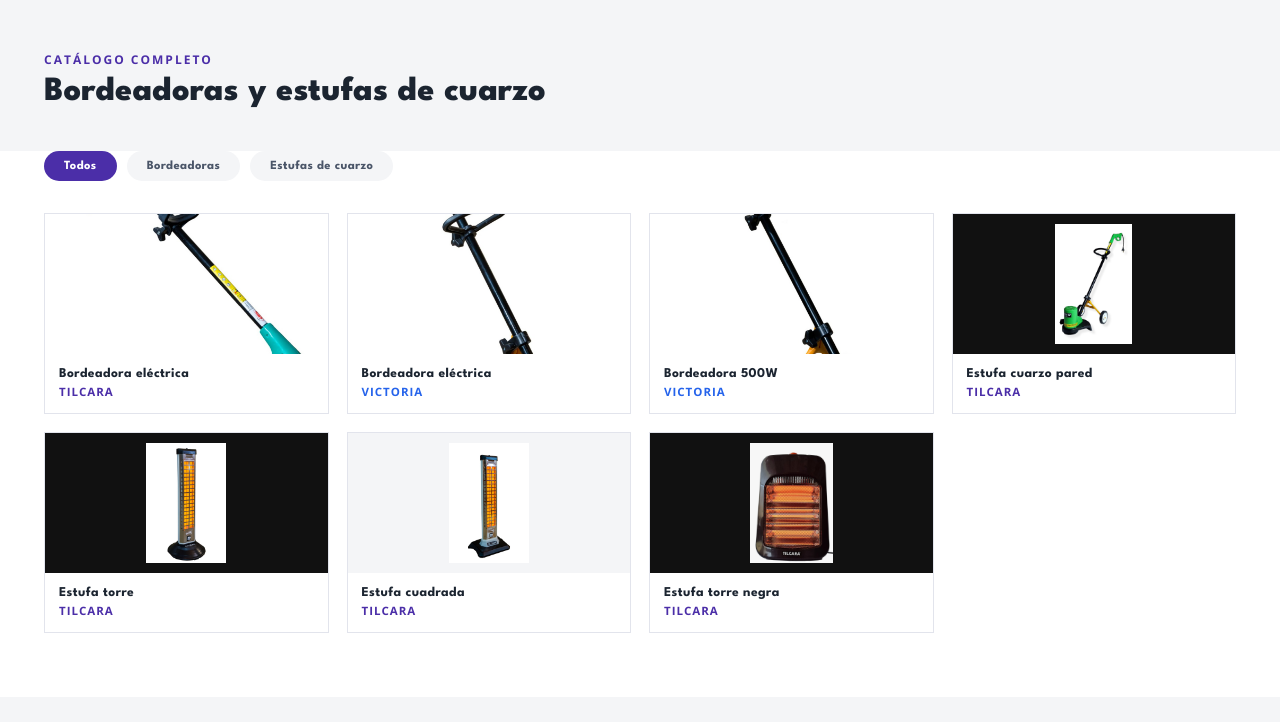
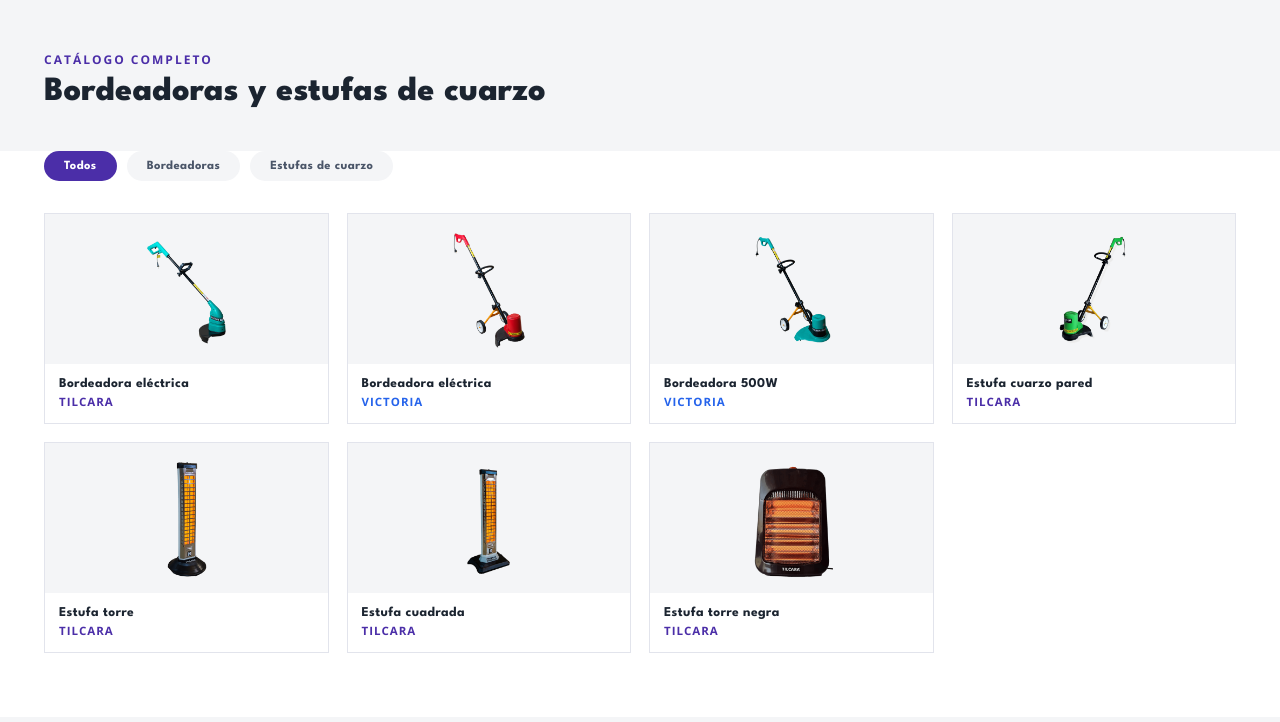
Before and after one commit to srp314/JHB, a plain HTML site: page catalogo.html in a window 1280 px wide. Both pictures are taken after a click on the button "Todos". Shown: the part 78-800 px from the top of the page. Drawn offline with nearby package versions, Linux system fonts and the light colour scheme.

Commit message:
Fotos de producto sin recortar (PNG con fondo transparente) y catalogo clickeable desde la home

```diff
--- a/assets/styles.css
+++ b/assets/styles.css
@@ -73,9 +73,8 @@
 .catalog{background:var(--panel-alt)}
 .catalog h2{margin-bottom:32px}
 .catalog__grid{display:grid;grid-template-columns:repeat(4,1fr);gap:18px}
-.prod-card{background:#fff;border:1px solid var(--border)}
-.prod-card img{width:100%;height:140px;object-fit:cover}
-.prod-card img.contain{object-fit:contain;padding:10px}
+.prod-card{background:#fff;border:1px solid var(--border);cursor:pointer}
+.prod-card img{width:100%;height:150px;object-fit:contain;padding:14px;background:var(--panel-alt)}
 .prod-card__body{padding:14px}
 .prod-card__body h3{margin:0 0 4px;font-size:13.5px;color:var(--ink);letter-spacing:.4px}
 .prod-card__brand{margin:0;font-size:11.5px;font-weight:700;letter-spacing:1px;text-transform:uppercase}
@@ -104,9 +103,9 @@
 /* ---------- DETALLE DE PRODUCTO ---------- */
 .product-detail{padding:64px 44px;display:grid;grid-template-columns:0.9fr 1.1fr;gap:48px;align-items:start}
 .product-detail__gallery{display:flex;flex-direction:column;gap:14px}
-.product-detail__gallery img{width:100%;border-radius:18px;background:#111;height:400px;object-fit:contain;padding:20px;box-shadow:0 10px 26px rgba(0,0,0,.08)}
+.product-detail__gallery img{width:100%;border-radius:18px;background:var(--panel-alt);height:400px;object-fit:contain;padding:20px;box-shadow:0 10px 26px rgba(0,0,0,.08)}
 .product-detail__thumbs{display:flex;gap:10px}
-.product-detail__thumbs img{height:70px;width:70px;object-fit:contain;background:#111;border-radius:8px;padding:6px;border:1px solid var(--border);cursor:pointer}
+.product-detail__thumbs img{height:70px;width:70px;object-fit:contain;background:var(--panel-alt);border-radius:8px;padding:6px;border:1px solid var(--border);cursor:pointer}
 .product-detail h1{font-size:30px;color:var(--ink);margin:0 0 10px}
 .product-detail__tags{display:flex;gap:10px;margin-bottom:18px;flex-wrap:wrap}
 .product-detail__tag{font-size:12px;background:#FFF3EA;color:#B6301C;padding:5px 12px;border-radius:999px;font-weight:600}
--- a/catalogo.html
+++ b/catalogo.html
@@ -42,49 +42,49 @@
 <section class="full-catalog">
   <div class="catalog__grid">
     <div class="prod-card" data-category="bordeadoras">
-      <img src="assets/prod-3.jpeg" alt="Bordeadora eléctrica Tilcara">
+      <img src="assets/prod-3.png" alt="Bordeadora eléctrica Tilcara">
       <div class="prod-card__body">
         <h3 class="ls">Bordeadora eléctrica</h3>
         <p class="prod-card__brand prod-card__brand--tilcara">Tilcara</p>
       </div>
     </div>
     <div class="prod-card" data-category="bordeadoras">
-      <img src="assets/prod-2.jpeg" alt="Bordeadora eléctrica Victoria">
+      <img src="assets/prod-2.png" alt="Bordeadora eléctrica Victoria">
       <div class="prod-card__body">
         <h3 class="ls">Bordeadora eléctrica</h3>
         <p class="prod-card__brand prod-card__brand--victoria">Victoria</p>
       </div>
     </div>
     <div class="prod-card" data-category="bordeadoras">
-      <img src="assets/prod-4.jpeg" alt="Bordeadora Victoria 500W">
+      <img src="assets/prod-4.png" alt="Bordeadora Victoria 500W">
       <div class="prod-card__body">
         <h3 class="ls">Bordeadora 500W</h3>
         <p class="prod-card__brand prod-card__brand--victoria">Victoria</p>
       </div>
     </div>
     <div class="prod-card" data-category="estufas">
-      <img class="contain" src="assets/prod-5.jpeg" alt="Estufa de cuarzo pared Tilcara" style="background:#111">
+      <img src="assets/prod-5.png" alt="Estufa de cuarzo pared Tilcara">
       <div class="prod-card__body">
         <h3 class="ls">Estufa cuarzo pared</h3>
         <p class="prod-card__brand prod-card__brand--tilcara">Tilcara</p>
       </div>
     </div>
     <a class="prod-card prod-card__link" data-category="estufas" href="producto-estufa-torre.html">
-      <img class="contain" src="assets/prod-7.jpeg" alt="Estufa de cuarzo torre Tilcara" style="background:#111">
+      <img src="assets/prod-7.png" alt="Estufa de cuarzo torre Tilcara">
       <div class="prod-card__body">
         <h3 class="ls">Estufa torre</h3>
         <p class="prod-card__brand prod-card__brand--tilcara">Tilcara</p>
       </div>
     </a>
     <div class="prod-card" data-category="estufas">
-      <img class="contain" src="assets/prod-8.jpeg" alt="Estufa de cuarzo cuadrada Tilcara" style="background:#f4f5f7">
+      <img src="assets/prod-8.png" alt="Estufa de cuarzo cuadrada Tilcara">
       <div class="prod-card__body">
         <h3 class="ls">Estufa cuadrada</h3>
         <p class="prod-card__brand prod-card__brand--tilcara">Tilcara</p>
       </div>
     </div>
     <div class="prod-card" data-category="estufas">
-      <img class="contain" src="assets/prod-9.jpeg" alt="Estufa de cuarzo torre negra Tilcara" style="background:#111">
+      <img src="assets/prod-9.png" alt="Estufa de cuarzo torre negra Tilcara">
       <div class="prod-card__body">
         <h3 class="ls">Estufa torre negra</h3>
         <p class="prod-card__brand prod-card__brand--tilcara">Tilcara</p>
@@ -111,17 +111,24 @@
 
 var pills = document.querySelectorAll('.filter-pill');
 var cards = document.querySelectorAll('.prod-card[data-category]');
+function applyFilter(filter){
+  pills.forEach(function(p){ p.classList.toggle('is-active', p.getAttribute('data-filter') === filter); });
+  cards.forEach(function(card){
+    var show = filter === 'todos' || card.getAttribute('data-category') === filter;
+    card.hidden = !show;
+  });
+}
 pills.forEach(function(pill){
   pill.addEventListener('click', function(){
-    pills.forEach(function(p){ p.classList.remove('is-active'); });
-    pill.classList.add('is-active');
-    var filter = pill.getAttribute('data-filter');
-    cards.forEach(function(card){
-      var show = filter === 'todos' || card.getAttribute('data-category') === filter;
-      card.hidden = !show;
-    });
+    applyFilter(pill.getAttribute('data-filter'));
   });
 });
+
+// Si venimos de un link con ?cat=bordeadoras o ?cat=estufas, preseleccionar ese filtro
+var catParam = new URLSearchParams(location.search).get('cat');
+if (catParam && document.querySelector('.filter-pill[data-filter="' + catParam + '"]')) {
+  applyFilter(catParam);
+}
 </script>
 </body>
 </html>
```
Also changed, not shown: index.html (+10 -10 lines), producto-estufa-torre.html (+3 -3 lines), assets/prod-2.jpeg (deleted), assets/prod-2.png (added), assets/prod-3.png (added), assets/prod-4.jpeg (deleted), assets/prod-4.png (added), assets/prod-5.jpeg (deleted), assets/prod-5.png (added), assets/prod-6.jpeg (deleted), assets/prod-6.png (added), assets/prod-7.jpeg (deleted), assets/prod-7.png (added), assets/prod-8.jpeg (deleted), 2 more files.
